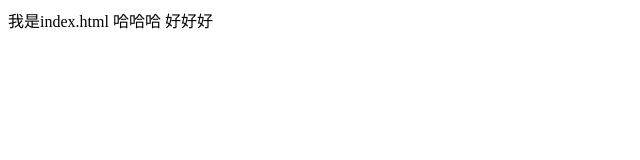
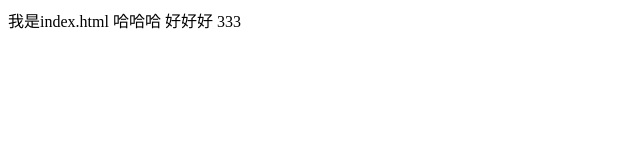
Before and after one commit to liyifand1/git-demo, a plain HTML site: page index.html in a window 1280 px wide. Shown: the full height of the page, 0-640 px from the left. Drawn offline with Linux system fonts and the light colour scheme.

Commit message:
A程序员第三次提交

```diff
--- a/index.html
+++ b/index.html
@@ -8,7 +8,7 @@
 </head>
 
 <body>
-    我是index.html 哈哈哈 好好好
+    我是index.html 哈哈哈 好好好 333
 </body>
 
 </html>
```
